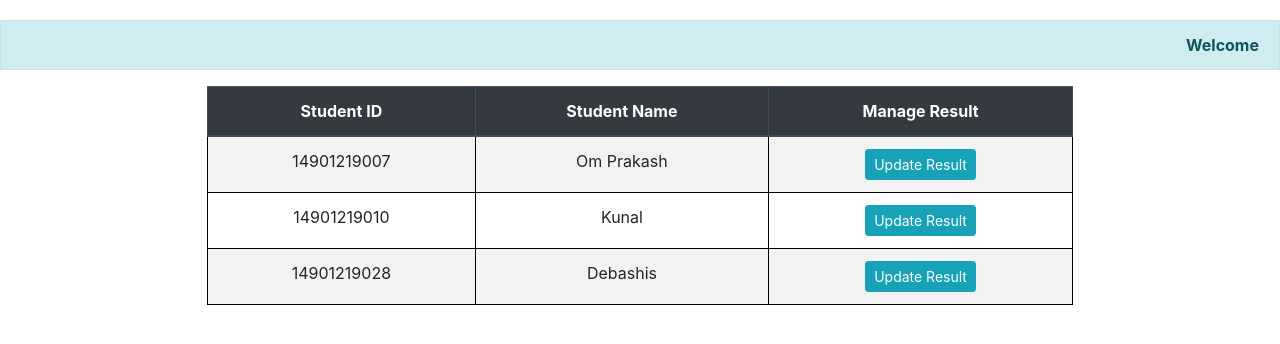
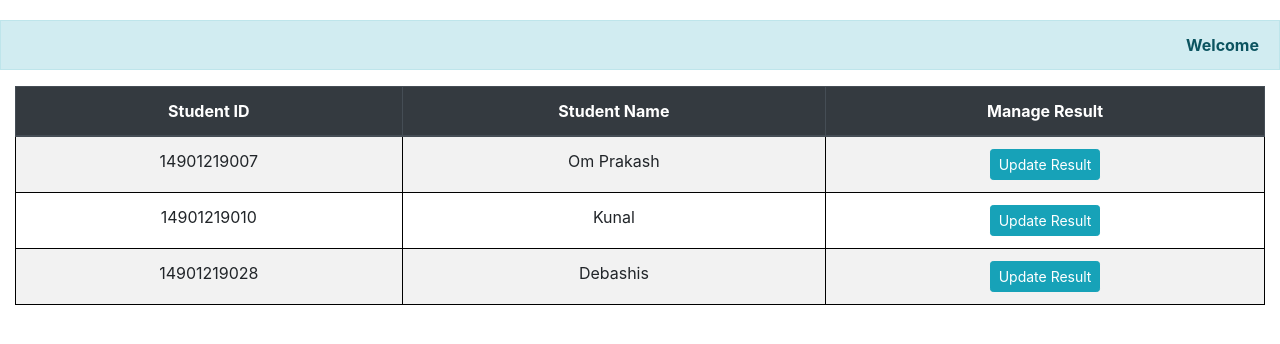
Before and after one commit to debashisda/srms, a PHP site: page /srms/teacher/dashboard.php in a window 1280 px wide. Shown: the part 56-400 px from the top of the page. Run offline with PHP 8.4, Linux system fonts and the light colour scheme; data comes from the database, SQL or seed files in the repository.

Commit message:
Update teacher.css

```diff
--- a/css/teacher.css
+++ b/css/teacher.css
@@ -1,5 +1,5 @@
 .container{
-	max-width: 70% !important;
+	max-width: 100% !important;
 }
 
 tr{
```
